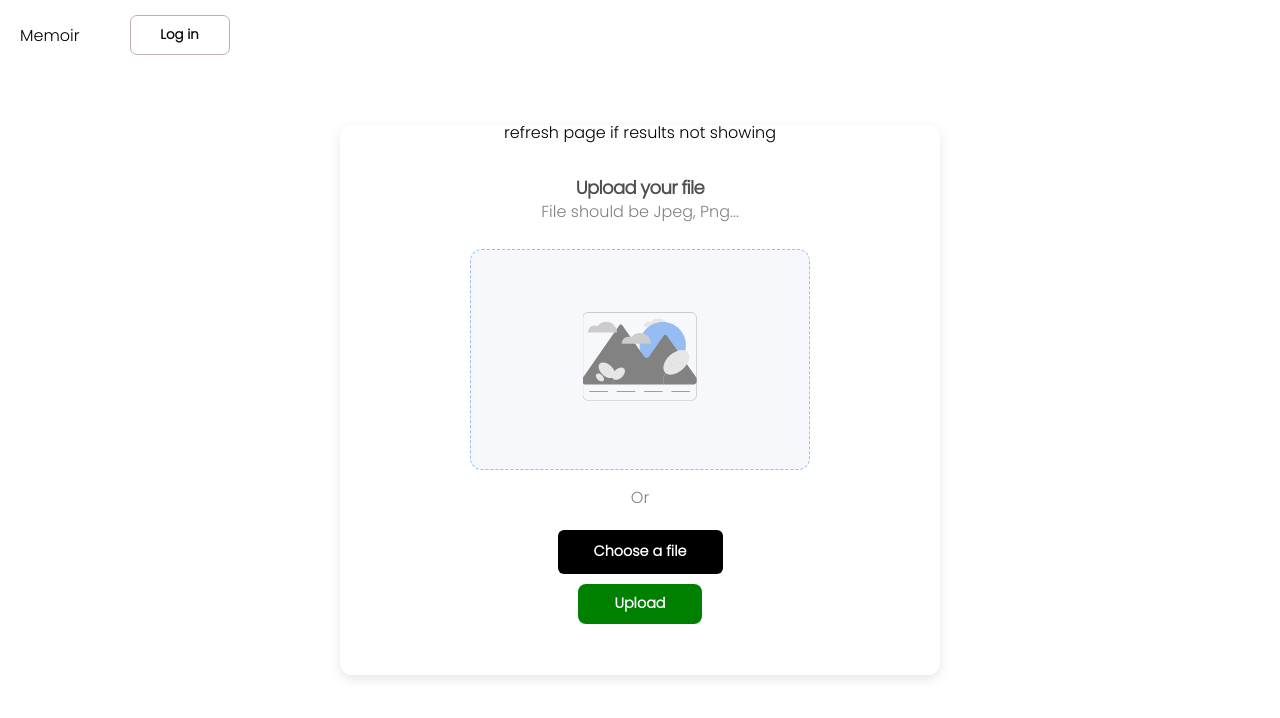
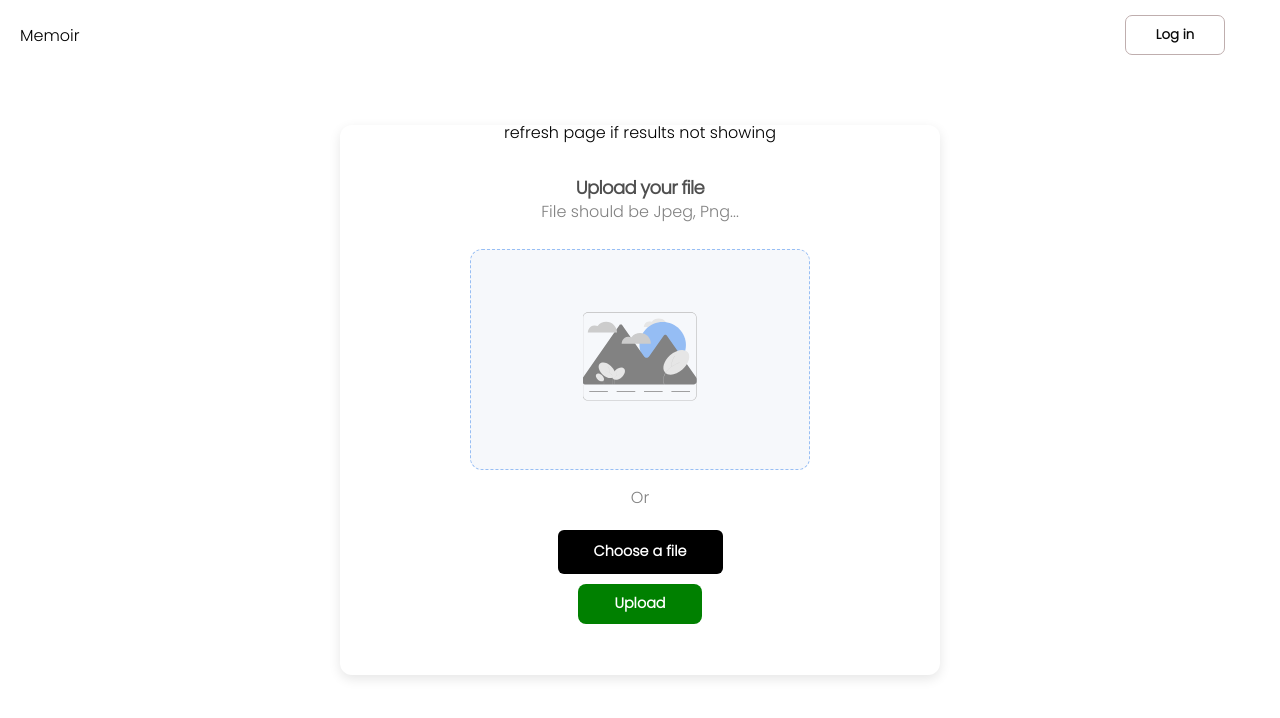
Before and after one commit to o897/image-uploader-frontend, a React (Create React App) app: page /upload in a window 1280 px wide. Shown: the top 718 px of the page. Built offline with nearby package versions, Linux system fonts and the light colour scheme; no server answers.

Commit message:
update nav css

```diff
--- a/src/App.css
+++ b/src/App.css
@@ -1,22 +1,32 @@
 /* navbar */
 .navbar {
-  margin-bottom: 20px;
   padding: 10px 20px;
   height: 50px;
   display: flex;
   align-items: center;
+  position: sticky;
 }
 
 .navbar__menu {
   display: flex;
   gap: 20px;
-  padding-right: 10px;
   align-items: center;
   color: #909696;
   font-size: 1.4rem;
   font-weight: 500;
-  width: -webkit-fill-available;
   margin-left: 50px;
+  justify-content: flex-end;
+  flex: 1;
+  padding-right: 25px;
+
+}
+
+.navbar__menu-items {
+  display: flex;
+  align-items: center;
+  gap: 10px;
+  padding-left: 50px;
+
 }
 
 .navbar__menu-btn-login {
@@ -87,6 +97,15 @@
 .options-item {
   border-bottom: 2px solid #000;
   cursor: pointer;
+}
+
+
+.user-icon {
+  cursor: pointer;
+}
+
+.user-icon:hover {
+  color: #0a0a0a;
 }
 
 /* end navbar */
--- a/src/components/Navbar.js
+++ b/src/components/Navbar.js
@@ -3,7 +3,7 @@ import "../../src/App.css";
 import { Link } from "react-router-dom";
 import { useEffect } from "react";
 import { useAuth } from "../contexts/AuthContext";
-import { CiSearch } from "react-icons/ci";
+import { FaUser } from "react-icons/fa";
 
 
 
@@ -55,7 +55,7 @@ const Navbar = () => {
         <div className="navbar__menu">
 
           {user ? (
-            <div>
+            <div className="navbar__menu-items">
               <button
                 className="navbar__menu-btn-login submit__img-btn"
                 onClick={handleLogout}
@@ -69,6 +69,10 @@ const Navbar = () => {
               >
                 Upload
               </button>
+
+              <div><FaUser className="user-icon" onClick={() => navigate("/profile")}/></div>
+
+
             </div>
           ) : (
             // after user logs in log btn changes into user profile icon
--- a/src/pages/Profile.js
+++ b/src/pages/Profile.js
@@ -69,7 +69,7 @@ const Profile = () => {
           />
         </div>
         <Collection />
-        <Anime />
+
       </div>
     </>
   );
```
